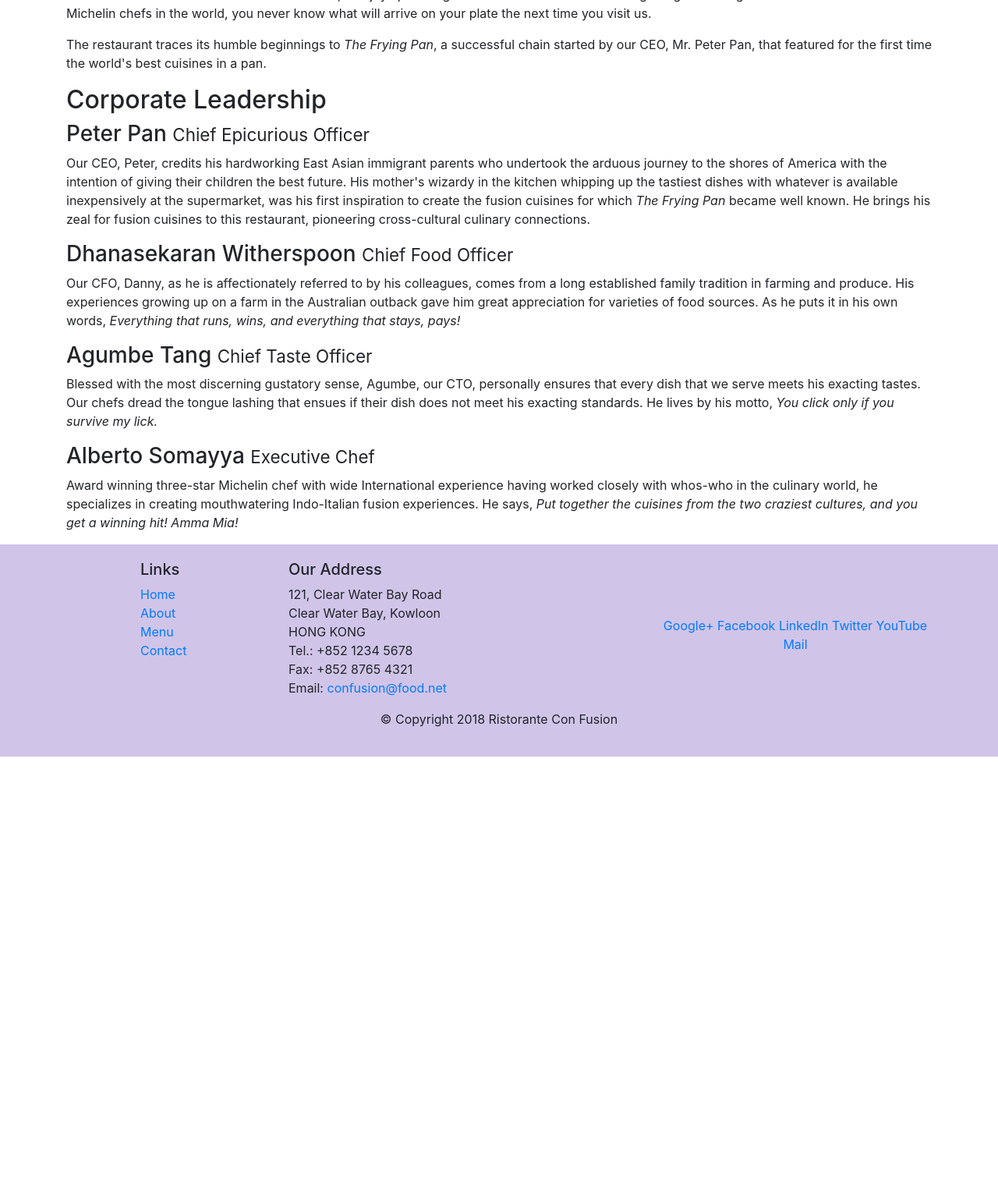
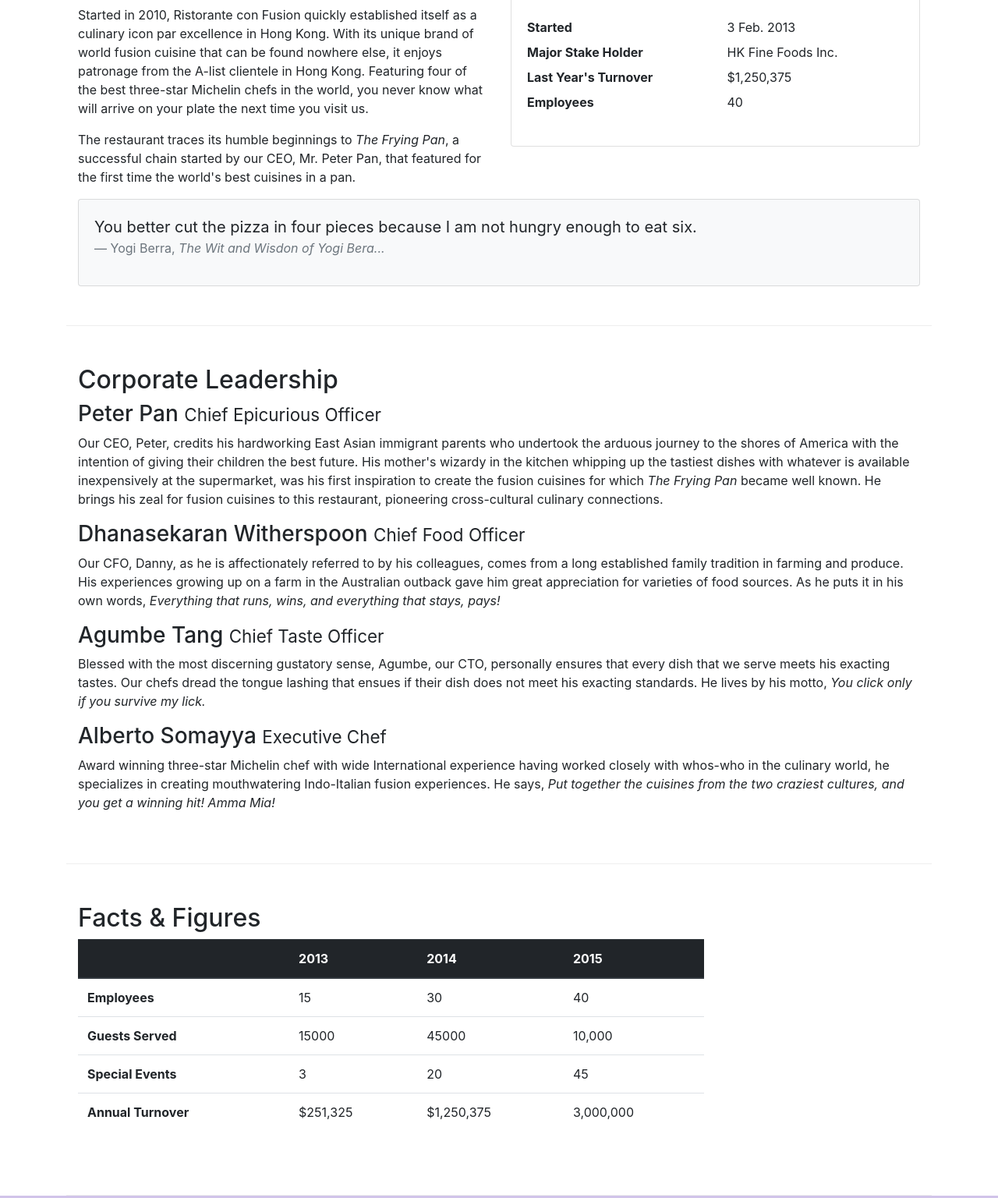
Before and after one commit to zybyangbin/BootstrapPractise, a website: page aboutus.html in a window 1280 px wide. Shown: the part 554-2090 px from the top of the page at 78% size. Before the commit the page ends 1524 px from the top, so only its background shows below. Drawn offline with nearby package versions, Linux system fonts and the light colour scheme.

Commit message:
cards_media_images_badgeAlerts

```diff
--- a/aboutus.html
+++ b/aboutus.html
@@ -22,7 +22,7 @@
             <button class="navbar-toggler" type="button" data-toggle="collapse" data-target="#Navbar">
                <span class="navbar-toggler-icon"></span>
             </button>
-            <a class="navbar-brand mr-auto" href="#">Ristorante Con Fusion</a>
+            <a class="navbar-brand mr-auto" href="./index.html"><img src="img/logo.png" height="30" width="41"></a>
             <div class="collapse navbar-collapse" id="Navbar">
                 <ul class="navbar-nav mr-auto">
                     <li class="nav-item "><a class="nav-link" href="./index.html"><span class="fa fa-home fa-lg"></span>Home</a></li>
@@ -43,7 +43,8 @@
                     <h1>Ristorante con Fusion</h1>
                     <p>We take inspiration from the World's best cuisines, and create a unique fusion experience. Our lipsmacking creations will tickle your culinary senses!</p>
                 </div>
-                <div class="col-12 col-sm">
+                <div class="col-12 col-sm align-self-center">
+                    <img src="img/logo.png" class="img-fluid">
                 </div>
             </div>
         </div>
@@ -61,19 +62,47 @@
             </div>
         </div>
 
-        <div>
-            <div>
+        <div class="row row-content">
+            <div class="col-sm-6">
                 <h2>Our History</h2>
                 <p>Started in 2010, Ristorante con Fusion quickly established itself as a culinary icon par excellence in Hong Kong. With its unique brand of world fusion cuisine that can be found nowhere else, it enjoys patronage from the A-list clientele in Hong Kong.  Featuring four of the best three-star Michelin chefs in the world, you never know what will arrive on your plate the next time you visit us.</p>
                 <p>The restaurant traces its humble beginnings to <em>The Frying Pan</em>, a successful chain started by our CEO, Mr. Peter Pan, that featured for the first time the world's best cuisines in a pan.</p>
             </div>
-            <div>
+            <div class="col-sm">
+                <div class="card">
+                    <h3 class="card-hearder bg-primary text-white">Facts At a Glance</h3>
+                    <div class="card-body">
+                        <dl class="row">
+                            <dt class="col-6">Started</dt>
+                            <dd class="col-6">3 Feb. 2013</dd>
+                            <dt class="col-6">Major Stake Holder</dt>
+                            <dd class="col-6">HK Fine Foods Inc.</dd>
+                            <dt class="col-6">Last Year's Turnover</dt>
+                            <dd class="col-6">$1,250,375</dd>
+                            <dt class="col-6">Employees</dt>
+                            <dd class="col-6">40</dd>
+                        </dl>
+                    </div>
+                </div>
+            </div>
+            <div class="col-12">
+                <div class="card card-body bg-light">
+                    <blockquote class="blockquote">
+                        <p class="mb-0">You better cut the pizza in four pieces
+                            because I am not hungry enough to eat six.
+                        </p>
+                        <footer class="blockquote-footer">Yogi Berra,
+                            <cite title="Source Title">The Wit and Wisdon of Yogi Bera...
+                            </cite>
+                        </footer>
+                    </blockquote>
+                </div>
             </div>
         </div>
 
 
-        <div>
-            <div>
+        <div class="row row-content">
+            <div class="col-12">
                 <h2>Corporate Leadership</h2>
                 <h3>Peter Pan <small>Chief Epicurious Officer</small></h3>
                 <p>Our CEO, Peter, credits his hardworking East Asian immigrant parents who undertook the arduous journey to the shores of America with the intention of giving their children the best future. His mother's wizardy in the kitchen whipping up the tastiest dishes with whatever is available inexpensively at the supermarket, was his first inspiration to create the fusion cuisines for which <em>The Frying Pan</em> became well known. He brings his zeal for fusion cuisines to this restaurant, pioneering cross-cultural culinary connections.</p>
@@ -84,6 +113,51 @@
                 <h3>Alberto Somayya <small>Executive Chef</small></h3>
                 <p>Award winning three-star Michelin chef with wide International experience having worked closely with whos-who in the culinary world, he specializes in creating mouthwatering Indo-Italian fusion experiences. He says, <em>Put together the cuisines from the two craziest cultures, and you get a winning hit! Amma Mia!</em></p>
             </div>
+       </div>
+       <div class="row row-content">
+           <div class="row-12 col-sm-9">
+               <h2>Facts &amp; Figures</h2>
+               <div class="table table-responsive">
+                   <table class="table talbe-striped">
+                       <thead class="thead-dark">
+                        <tr>
+                           <th>&nbsp;</th>
+                           <th>2013</th>
+                           <th>2014</th>
+                           <th>2015</th>
+                        </tr>
+                       </thead>
+                       <tbody>
+                        <tr>
+                            <th>Employees</th>
+                            <td>15</td>
+                            <td>30</td>
+                            <td>40</td>
+                        </tr>
+                        <tr>
+                            <th>Guests Served</th>
+                            <td>15000</td>
+                            <td>45000</td>
+                            <td>10,000</td>
+                        </tr>
+                        <tr>
+                            <th>Special Events</th>
+                            <td>3</td>
+                            <td>20</td>
+                            <td>45</td>
+                        </tr>
+                        <tr>
+                            <th>Annual Turnover</th>
+                            <td>$251,325</td>
+                            <td>$1,250,375</td>
+                            <td>3,000,000</td>
+                        </tr>
+                       </tbody>
+                   </table>
+               </div>
+
+           </div>
+           <div class="col-12 col-sm-3"></div>
        </div>
 
     </div>
```
Also changed, not shown: contactus.html (+3 -2 lines), index.html (+19 -7 lines), img/alberto.png (added), img/buffet.png (added), img/logo.png (added), img/uthappizza.png (added), 2 other files.
